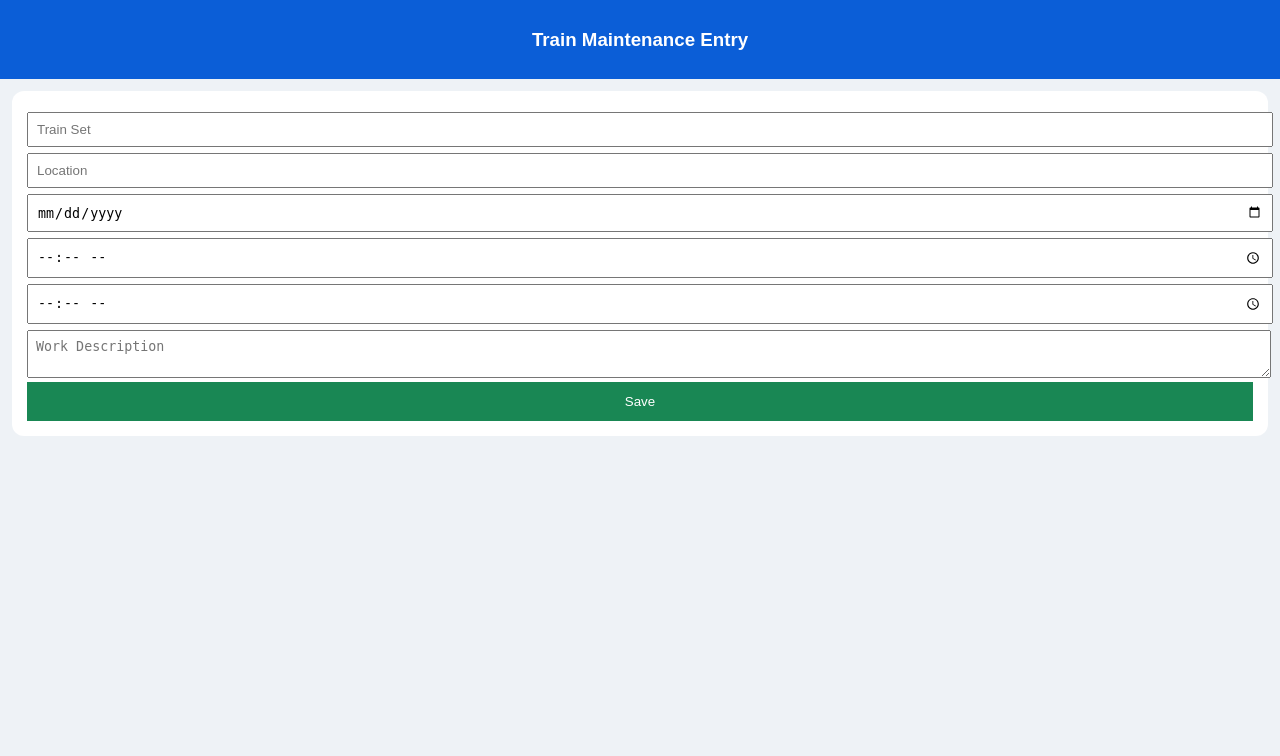
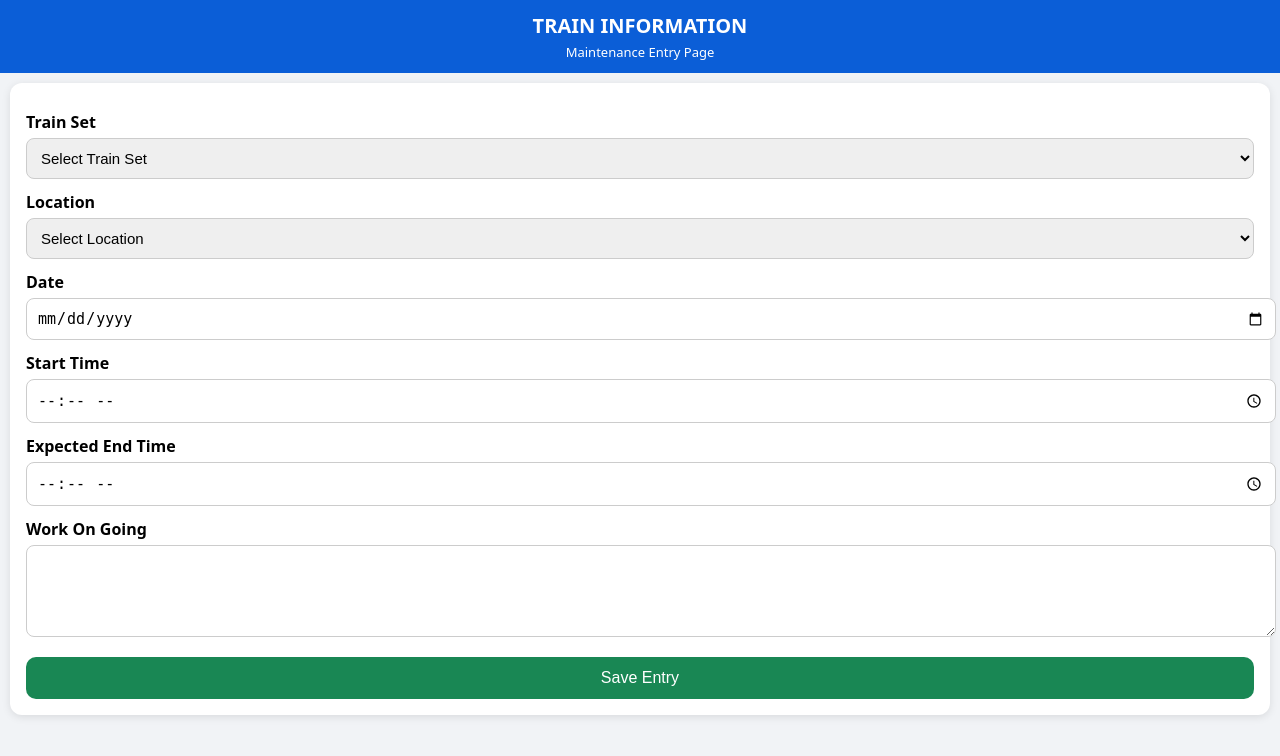
Before and after one commit to humblefool-95/maintenance-system, a Flask app: page /train in a window 1280 px wide. Shown: the top 756 px of the page. Run offline with Flask 3, Linux system fonts and the light colour scheme; some libraries are stand-ins or nearby versions.

Commit message:
Update Train_Information.html

```diff
--- a/templates/Train_Information.html
+++ b/templates/Train_Information.html
@@ -1,16 +1,63 @@
 <!DOCTYPE html>
-<html>
+<html lang="en">
 <head>
 <meta charset="UTF-8">
-<title>Train Maintenance</title>
-<meta name="viewport" content="width=device-width, initial-scale=1">
+<title>Train Maintenance Entry</title>
+<meta name="viewport" content="width=device-width, initial-scale=1.0">
 
 <style>
-body{font-family:Arial;background:#eef2f6;margin:0}
-header{background:#0b5ed7;color:white;padding:10px;text-align:center}
-.card{background:white;margin:12px;padding:15px;border-radius:12px}
-input,textarea{width:100%;padding:8px;margin-top:6px}
-button{width:100%;padding:12px;background:#198754;color:white;border:none}
+body{
+  margin:0;
+  font-family:system-ui,Arial;
+  background:#f1f3f6;
+}
+
+header{
+  background:#0b5ed7;
+  color:#fff;
+  padding:12px;
+  text-align:center;
+}
+
+h1{margin:0;font-size:20px}
+p{margin:4px 0 0;font-size:13px}
+
+.container{padding:10px}
+
+.card{
+  background:#fff;
+  padding:16px;
+  border-radius:12px;
+  box-shadow:0 2px 8px rgba(0,0,0,.1);
+}
+
+label{
+  display:block;
+  margin-top:12px;
+  font-weight:600;
+}
+
+select,input,textarea{
+  width:100%;
+  padding:10px;
+  margin-top:5px;
+  border-radius:8px;
+  border:1px solid #ccc;
+  font-size:15px;
+}
+
+textarea{min-height:70px}
+
+button{
+  width:100%;
+  margin-top:15px;
+  padding:12px;
+  background:#198754;
+  color:#fff;
+  border:none;
+  border-radius:10px;
+  font-size:16px;
+}
 </style>
 </head>
 
@@ -18,52 +65,121 @@ button{width:100%;padding:12px;background:#198754;color:white;border:none}
 
 <!-- SUPABASE INIT -->
 <script src="https://cdn.jsdelivr.net/npm/@supabase/supabase-js@2.39.3"></script>
+
 <script>
 window.supabaseClient = supabase.createClient(
   "https://cyaxvuwkwptaxbkpwyid.supabase.co",
   "sb_publishable_wshxDs-Q_gUgYXxVjw7bwA_ycY3kndA"
 );
-console.log("Supabase loaded");
 </script>
 
 <header>
-<h3>Train Maintenance Entry</h3>
+  <h1>TRAIN INFORMATION</h1>
+  <p>Maintenance Entry Page</p>
 </header>
 
+<div class="container">
 <div class="card">
 
-<input id="train_set" placeholder="Train Set">
-<input id="location" placeholder="Location">
-<input type="date" id="date">
-<input type="time" id="start_time">
-<input type="time" id="end_time">
-<textarea id="work" placeholder="Work Description"></textarea>
+<!-- Train Set -->
+<label>Train Set</label>
+<select id="trainSet" required>
+<option value="">Select Train Set</option>
+</select>
 
-<button onclick="saveTrain()">Save</button>
+<!-- Location -->
+<label>Location</label>
+<select id="location" required>
+<option value="">Select Location</option>
+<option>IBL-01OE</option>
+<option>IBL-02OE</option>
+<option>IBL-03OE</option>
+<option>IBL-01DE</option>
+<option>IBL-02DE</option>
+<option>IBL-03DE</option>
+<option>WBL-01</option>
+<option>WBL-02</option>
+<option>WBL-03</option>
+<option>SBL-01OE</option>
+<option>SBL-02OE</option>
+<option>SBL-03OE</option>
+<option>SBL-04OE</option>
+<option>SBL-05OE</option>
+<option>SBL-06OE</option>
+<option>SBL-07OE</option>
+<option>SBL-08OE</option>
+<option>SBL-09OE</option>
+<option>SBL-01DE</option>
+<option>SBL-02DE</option>
+<option>SBL-03DE</option>
+<option>SBL-04DE</option>
+<option>SBL-05DE</option>
+<option>SBL-06DE</option>
+<option>SBL-07DE</option>
+<option>SBL-08DE</option>
+<option>SBL-09DE</option>
+<option>HCL</option>
+<option>PWL</option>
+<option>Test Track</option>
+</select>
 
+<!-- Date -->
+<label>Date</label>
+<input type="date" id="date" required>
+
+<!-- Time -->
+<label>Start Time</label>
+<input type="time" id="startTime" required>
+
+<label>Expected End Time</label>
+<input type="time" id="endTime" required>
+
+<!-- Work -->
+<label>Work On Going</label>
+<textarea id="work" required></textarea>
+
+<button onclick="saveMaintenance()">Save Entry</button>
+
+</div>
 </div>
 
 <script>
-async function saveTrain(){
 
-const payload={
-  train_set:train_set.value,
-  location:location.value,
-  date:date.value,
-  start_time:start_time.value,
-  end_time:end_time.value,
-  work:work.value
+// Auto generate Train Set dropdown 1-29
+const trainDropdown = document.getElementById("trainSet");
+
+for(let i=1;i<=29;i++){
+  const opt = document.createElement("option");
+  opt.value = i;
+  opt.textContent = i;
+  trainDropdown.appendChild(opt);
 }
 
-const {error}=await window.supabaseClient
+
+// SAVE TO SUPABASE
+async function saveMaintenance(){
+
+const payload = {
+  train_set: trainSet.value,
+  location: location.value,
+  date: date.value,
+  start_time: startTime.value,
+  end_time: endTime.value,
+  work: work.value
+};
+
+const { error } = await window.supabaseClient
 .from("train_maintenance")
-.insert([payload])
+.insert([payload]);
 
 if(error){
- alert(error.message)
-}else{
- alert("Saved Successfully")
- document.querySelectorAll("input,textarea").forEach(e=>e.value="")
+  alert("❌ " + error.message);
+}
+else{
+  alert("✅ Data Saved Successfully");
+  document.querySelectorAll("input, textarea").forEach(e => e.value = "");
+  trainSet.selectedIndex = 0;
+  location.selectedIndex = 0;
 }
 
 }
```
